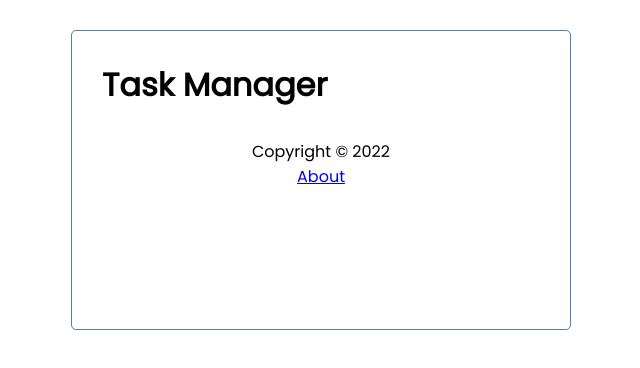
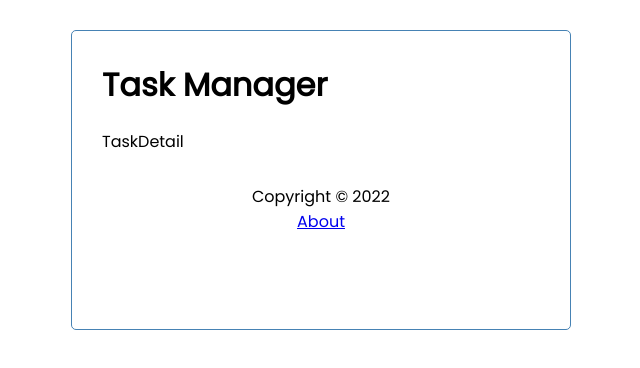
Before and after one commit to SantiagoIamarino/react-task-tracker, a React (Create React App) app: page /task/1 in a window 1280 px wide. Shown: the top 368 px of the page, without its empty margins (319-959 px from the left). Built offline with nearby package versions, Linux system fonts and the light colour scheme.

Commit message:
Routing and task details

```diff
--- a/package.json
+++ b/package.json
@@ -10,6 +10,7 @@
     "react": "^18.1.0",
     "react-dom": "^18.1.0",
     "react-icons": "^4.3.1",
+    "react-redux": "^8.0.1",
     "react-router-dom": "^6.3.0",
     "react-scripts": "5.0.1",
     "web-vitals": "^2.1.4"
--- a/src/App.js
+++ b/src/App.js
@@ -3,6 +3,7 @@ import { BrowserRouter as Router, Route, Routes } from 'react-router-dom'
 import About from './components/About'
 import Footer from './components/Footer'
 import Header from './components/shared/Header'
+import TaskDetail from './components/TaskDetail'
 import Tasks from './components/Tasks'
 
 const App = () => {
@@ -69,6 +70,10 @@ const App = () => {
               <About />
             } />
 
+            <Route path='/task/:id' element={
+              <TaskDetail />
+            } />
+
           </Routes>
 
           <Footer />
--- /dev/null
+++ b/src/components/TaskDetail.js
@@ -0,0 +1,13 @@
+import React from 'react'
+import { useParams } from 'react-router-dom'
+
+const TaskDetail = () => {
+
+  const { id } = useParams();
+
+  return (
+    <div>TaskDetail</div>
+  )
+}
+
+export default TaskDetail
--- a/src/components/shared/Task.js
+++ b/src/components/shared/Task.js
@@ -1,8 +1,10 @@
 import React from 'react'
 import { FaTimes } from 'react-icons/fa'
+import { Link } from 'react-router-dom'
 
 const Task = ({ task, onDelete, onToggle }) => {
   return (
+    <Link to={ `/task/${task.id}` } style={{ textDecoration: 'none', color: 'black' }} >
       <div className={`task ${ (task.reminder) ? 'reminder' : '' }`}
           onDoubleClick={ () => onToggle( task.id ) }
       >
@@ -15,6 +17,7 @@ const Task = ({ task, onDelete, onToggle }) => {
           </h3>
           <p>{ task.day }</p>
       </div>
+    </Link>
   )
 }
 
```
Also changed, not shown: 1 other file (tests, documents, lock files or other folders). Lines whose indentation alone changed are shown as unchanged.
